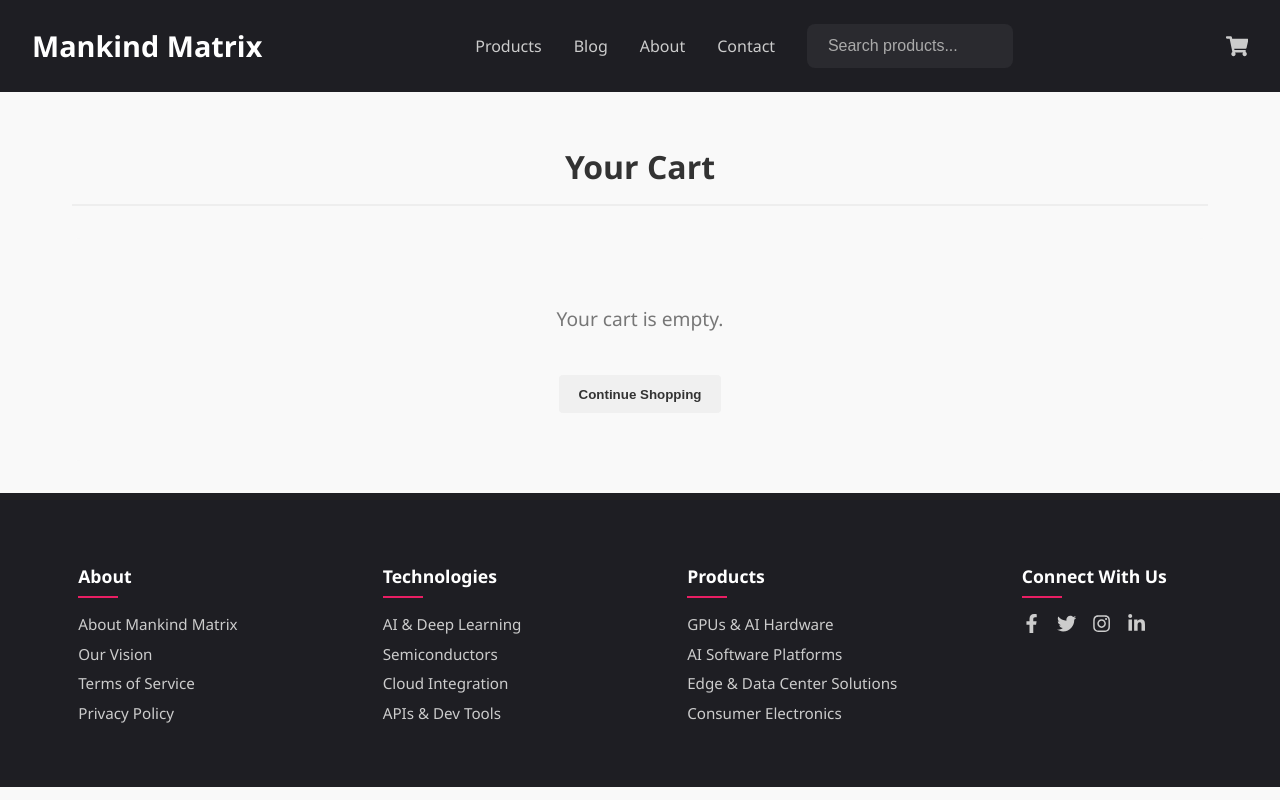
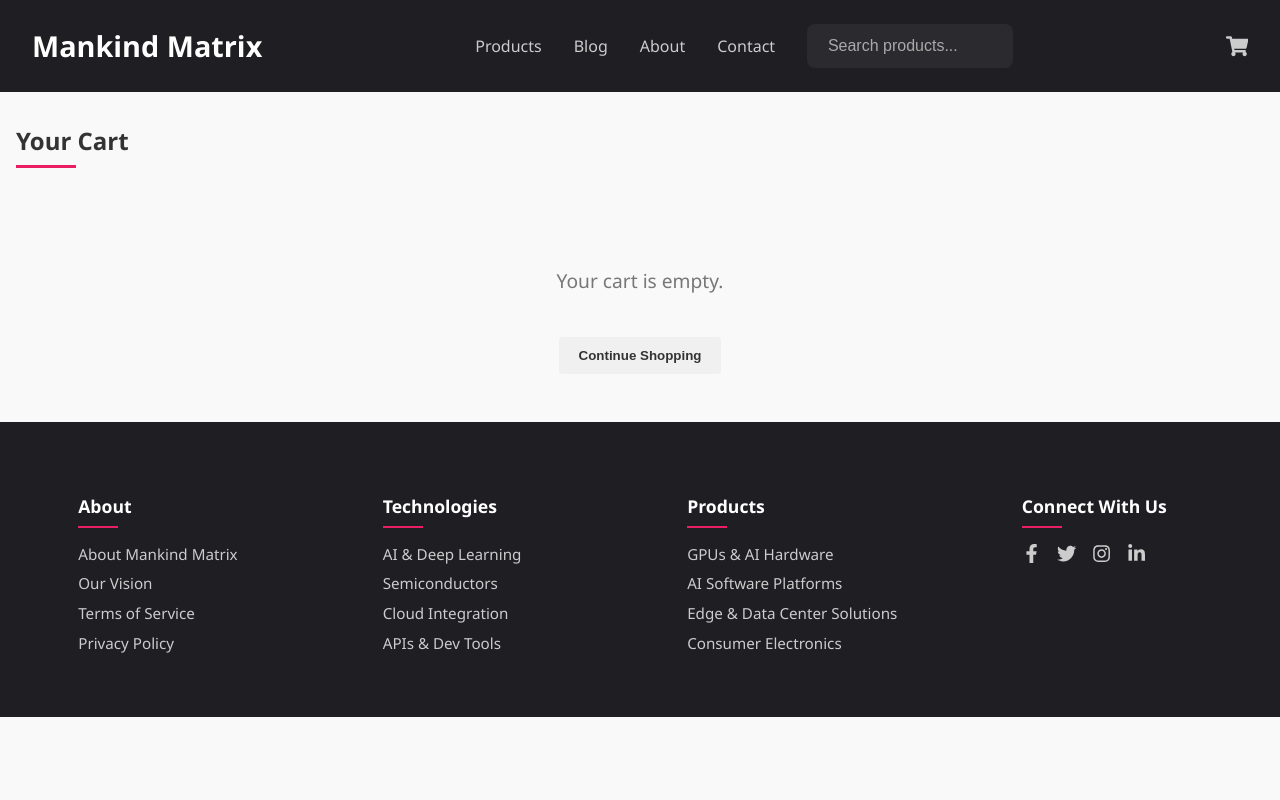
Before and after one commit to Shravani2015/mankind_matrix, a React (Create React App) app: page /cart in a window 1280 px wide. Built offline with nearby package versions, Linux system fonts and the light colour scheme.

Commit message:
fix: Adjusted LandingPage, Products and Cart Page to allign better to the standard style

```diff
--- a/src/features/cart/CartPage.css
+++ b/src/features/cart/CartPage.css
@@ -1,15 +1,27 @@
 .cart-page {
-    max-width: 1200px;
-    margin: 0 auto;
-    padding: 2rem;
+    max-width: 100%;
+    margin: 0;
+    padding: 1rem 1rem 0 1rem;
+    box-sizing: border-box;
+    overflow-x: hidden;
   }
 
   .cart-page h1 {
-    margin-bottom: 2rem;
-    font-size: 2rem;
+    margin-bottom: 1.5rem;
+    font-size: 1.5rem;
     color: #333;
-    border-bottom: 2px solid #eee;
-    padding-bottom: 1rem;
+    padding-bottom: 0.5rem;
+    text-align: left;
+    position: relative;
+  }
+
+  .cart-page h1::after {
+    content: '';
+    display: block;
+    width: 60px;
+    height: 3px;
+    background-color: #e91e63;
+    margin-top: 0.5rem;
   }
 
   .cart-container {
@@ -253,8 +265,12 @@
   }
 
   @media (max-width: 768px) {
+    .cart-page {
+      padding: 0 1rem;
+    }
+
     .cart-header {
-      display: none; /* Hide headers on mobile */
+      display: none;
     }
 
     .cart-item {
@@ -309,7 +325,7 @@
 
   @media (max-width: 576px) {
     .cart-page {
-      padding: 1rem;
+      padding: 0 1rem;
     }
 
     .cart-actions {
--- a/src/features/home/LandingPage.css
+++ b/src/features/home/LandingPage.css
@@ -24,6 +24,17 @@
   .products-title {
     font-size: 1.5rem;
     margin: 0;
+    position: relative;
+    padding-bottom: 0.5rem;
+  }
+
+  .products-title::after {
+    content: '';
+    display: block;
+    width: 60px;
+    height: 3px;
+    background-color: #e91e63;
+    margin-top: 0.5rem;
   }
 
   .product-grid-container {
--- a/src/features/products/Products.css
+++ b/src/features/products/Products.css
@@ -1,20 +1,22 @@
 .products-page {
-    max-width: 1200px;
-    margin: 0 auto;
-    padding: 2rem;
+    max-width: 100%;
+    margin: 0;
+    padding: 1rem 1rem 0 1rem;
+    box-sizing: border-box;
+    overflow-x: hidden;
   }
 
   .products-header {
     display: flex;
     justify-content: space-between;
     align-items: center;
-    margin-bottom: 2rem;
+    margin-bottom: 1.5rem;
     flex-wrap: wrap;
     gap: 1rem;
   }
 
   .products-header h1 {
-    font-size: 2rem;
+    font-size: 1.5rem;
     color: #333;
     margin: 0;
     position: relative;
@@ -67,7 +69,7 @@
   /* Responsive styles */
   @media (max-width: 768px) {
     .products-page {
-      padding: 1.5rem;
+      padding: 1rem 1rem 0 1rem;
     }
 
     .products-header {
@@ -76,7 +78,7 @@
     }
 
     .products-header h1 {
-      margin-bottom: 1rem;
+      margin-bottom: 0.5rem;
     }
 
     .filter-container {
@@ -86,10 +88,10 @@
 
   @media (max-width: 576px) {
     .products-page {
-      padding: 1rem;
+      padding: 1rem 1rem 0 1rem;
     }
 
     .products-header h1 {
-      font-size: 1.5rem;
+      font-size: 1.25rem;
     }
   }
```
